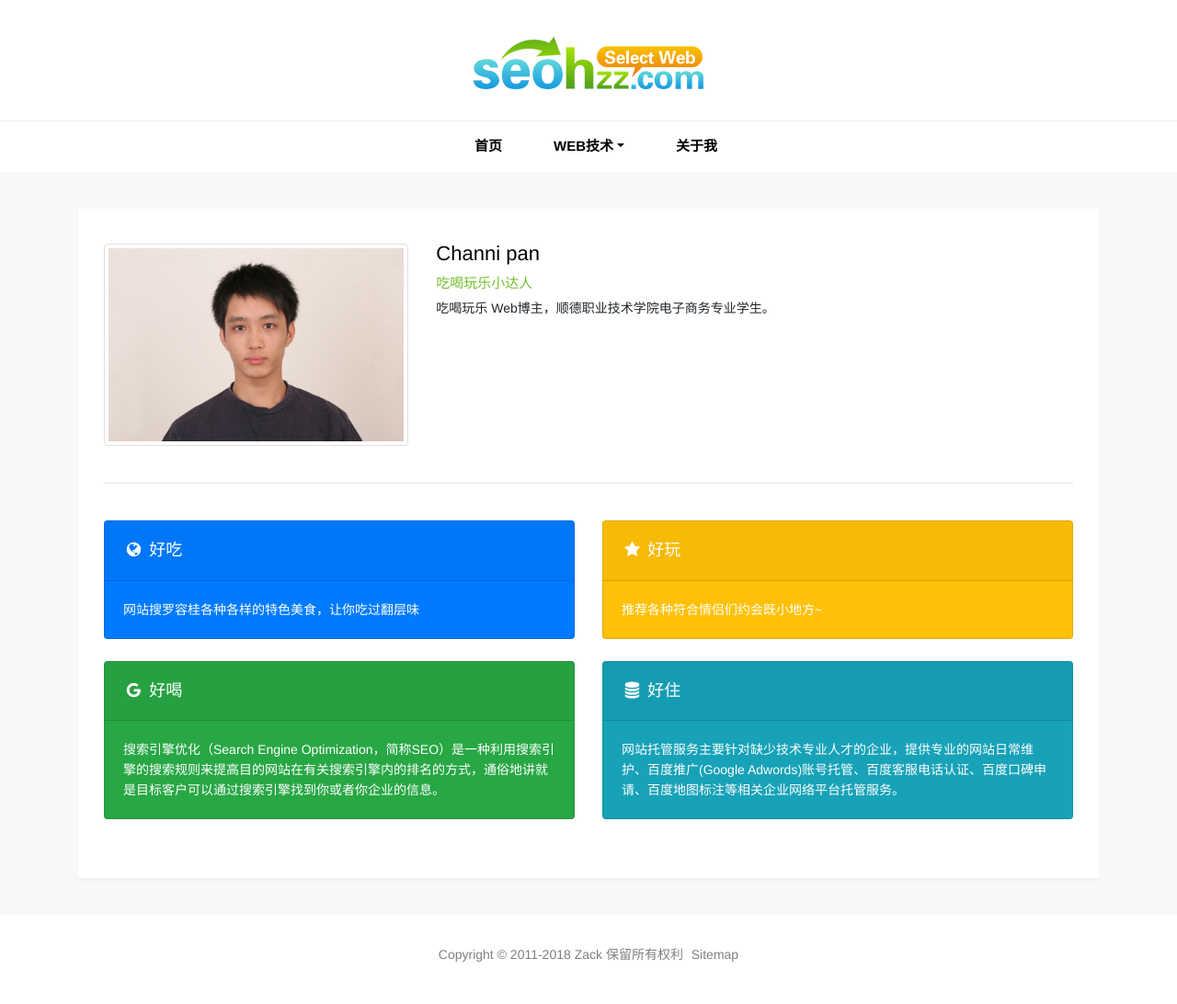
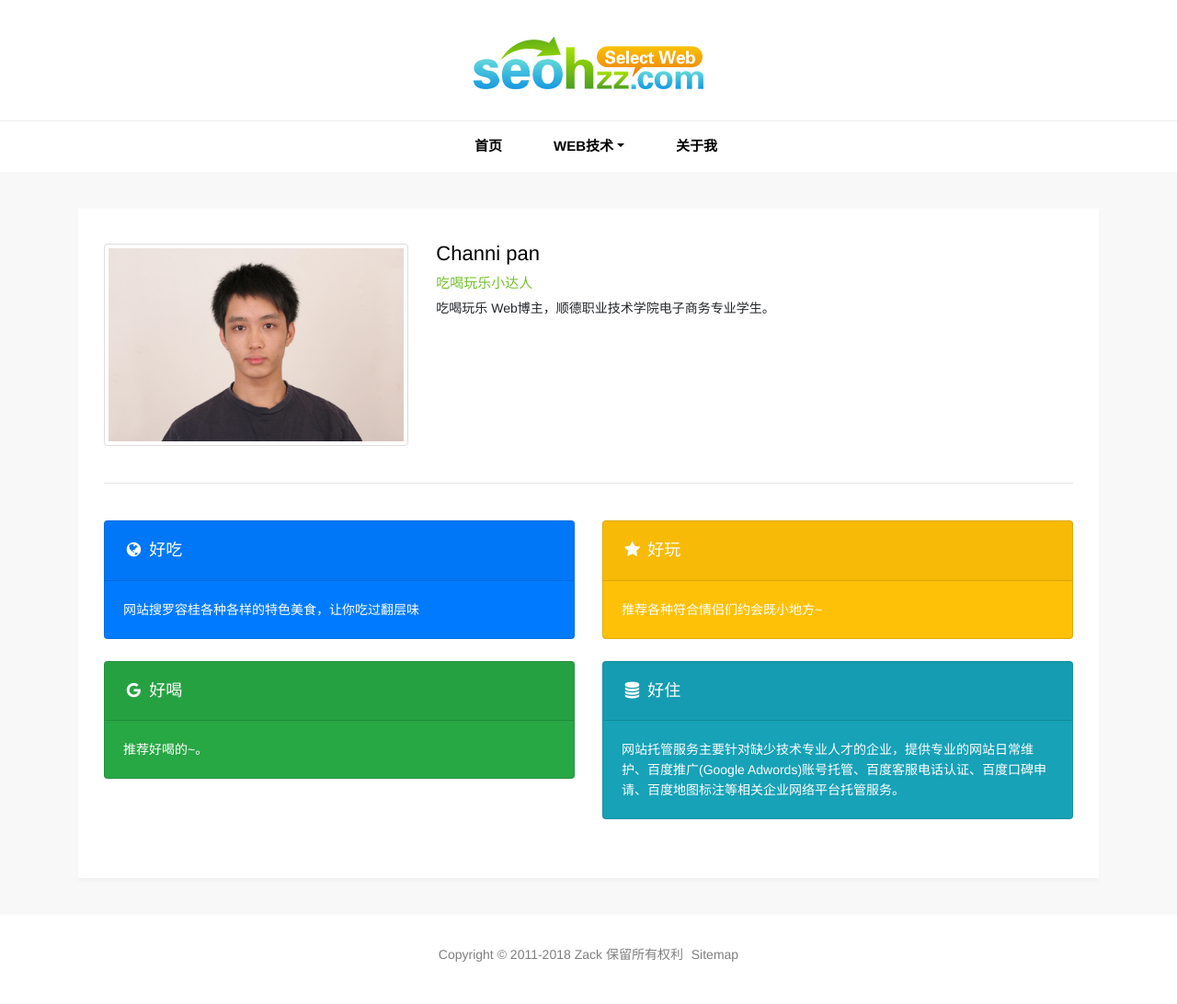
Before and after one commit to channipan/channipan.github.io, a Jekyll site: the page built from pages/about.html, in a window 1280 px wide. Shown: the whole page at 92% size. Built offline with Jekyll 4.4.1, drawn with Linux system fonts in a browser that asks for light colours.

Commit message:
Update about.html

```diff
--- a/pages/about.html
+++ b/pages/about.html
@@ -37,7 +37,7 @@ description: Channi，吃喝玩乐推荐。
             <div class="card text-white bg-success mb-4">
               <div class="card-header"><h4><i class="fa fa-google fa-fw"></i> 好喝</h4></div>
               <div class="card-body">
-                <p class="card-text">搜索引擎优化（Search Engine Optimization，简称SEO）是一种利用搜索引擎的搜索规则来提高目的网站在有关搜索引擎内的排名的方式，通俗地讲就是目标客户可以通过搜索引擎找到你或者你企业的信息。</p>
+                <p class="card-text">推荐好喝的~。</p>
               </div>
             </div>
           </div>
```
